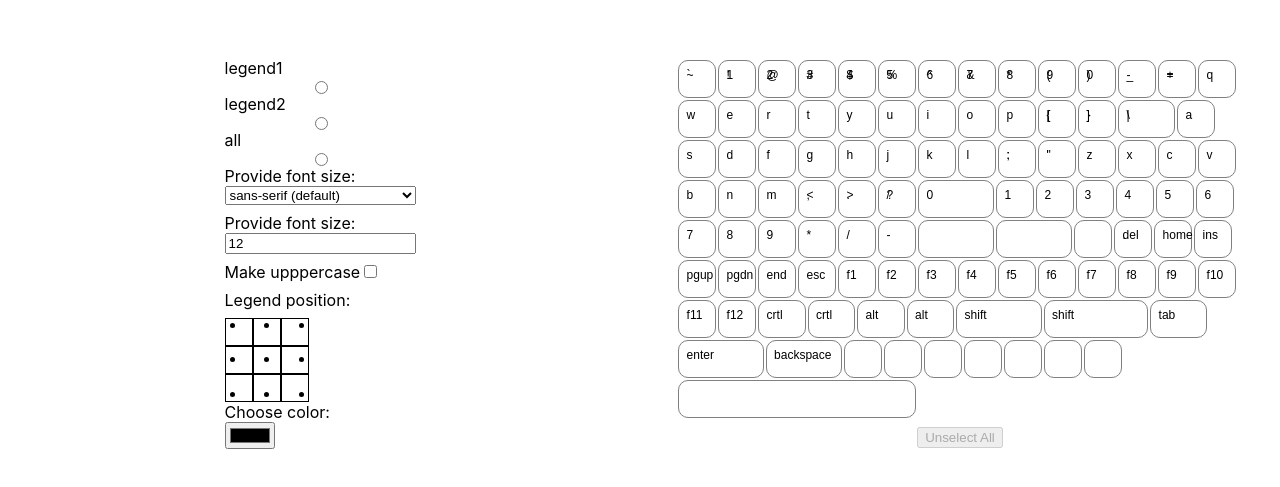
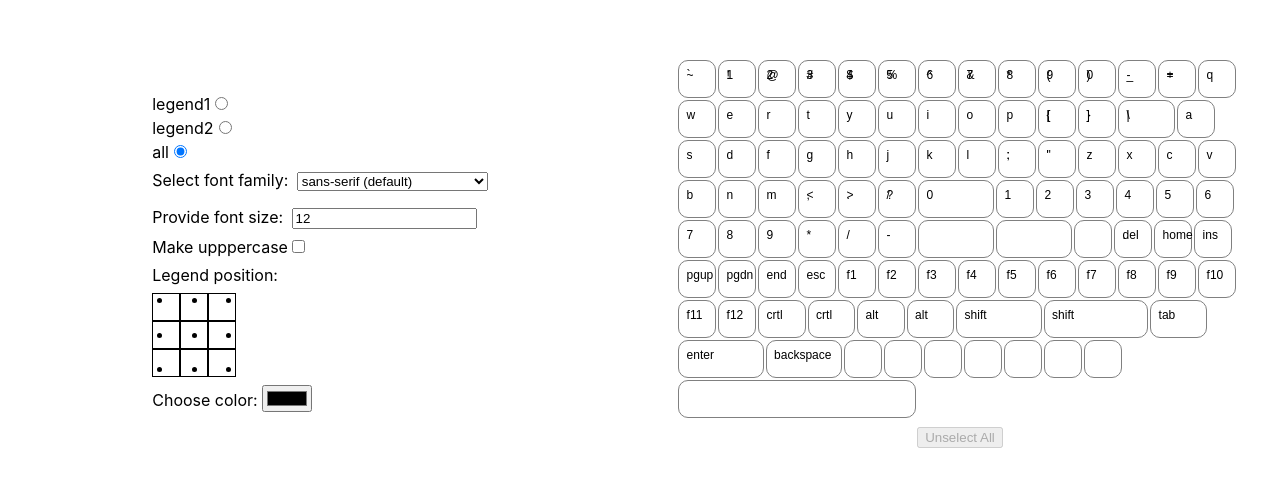
Before and after one commit to Stonedheart/keycap-legends-generator, a React (Create React App) app: page / in a window 1280 px wide. Shown: the part 147-634 px from the top of the page. Built offline with nearby package versions, Linux system fonts and the light colour scheme.

Commit message:
Add some styling to legedn styling form; add missing empty line; wrap label and inputs in divs;

```diff
--- a/src/components/legendStylingForm/FontFamilySelect.tsx
+++ b/src/components/legendStylingForm/FontFamilySelect.tsx
@@ -7,11 +7,11 @@ interface Props {
 
 const FontFamilySelect = ({ onSelect }: Props) => {
     return (
-        <>
-            <label htmlFor="fontFamily">Provide font size: </label>
+        <div>
+            <label htmlFor="fontFamily">Select font family: </label>
             <select
                 id="fontFamily"
-                style={{ marginBottom: 8 }}
+                style={{ marginBottom: 8, marginLeft: 4 }}
                 defaultValue={defaultFontFamily}
             >
                 {fontFamilyNames.map(name =>
@@ -23,7 +23,7 @@ const FontFamilySelect = ({ onSelect }: Props) => {
                     </option>
                 )}
             </select>
-        </>
+        </div>
     );
 };
 
--- a/src/components/legendStylingForm/LegendsStylingForm.tsx
+++ b/src/components/legendStylingForm/LegendsStylingForm.tsx
@@ -51,21 +51,29 @@ const LegendsStylingForm = () => {
 
     return (
         <div className="form-container">
+            <div style={{ marginBottom: 4 }}>
                 <label htmlFor="legendIndex0">legend1</label>
                 <input type="radio" value="0" name="legendIndex" id="legendIndex0" onChange={handleOnSelectRadio} />
+            </div>
+            <div style={{ marginBottom: 4 }}>
                 <label htmlFor="legendIndex1">legend2</label>
                 <input type="radio" value="1" name="legendIndex" id="legendIndex1" onChange={handleOnSelectRadio} />
+            </div>
+            <div style={{ marginBottom: 8 }}>
                 <label htmlFor="allLegends">all</label>
-            <input type="radio" value="" name="legendIndex" id="allLegends" onChange={handleOnSelectRadio} />
+                <input type="radio" value="" name="legendIndex" id="allLegends" onChange={handleOnSelectRadio} defaultChecked />
+            </div>
             <FontFamilySelect onSelect={handleFontFamilySelection} />
+            <div style={{ marginTop: 8 }}>
                 <label htmlFor="fontSize">Provide font size: </label>
                 <input
                     type="number"
                     id="fontSize"
                     onChange={handleFontSizeChange}
-                style={{ marginBottom: 8 }}
+                    style={{ marginBottom: 8, marginLeft: 4 }}
                     value={fontSizeInputValue}
                 />
+            </div>
             <div style={{ marginBottom: 8 }}>
                 <label htmlFor="uppercase">Make upppercase</label>
                 <input
@@ -75,11 +83,12 @@ const LegendsStylingForm = () => {
                 />
             </div>
             <LegendPositioning onLegendPositionClick={handleOnLegendPositionClick} />
-            <label htmlFor="colorPicker">
-                Choose color:
-            </label>
-            <input type="color" id="colorPicker" onChange={handleColorChange} />
+            <div style={{ marginTop: 8 }}>
+                <label htmlFor="colorPicker">Choose color:</label>
+                <input type="color" id="colorPicker" onChange={handleColorChange} style={{ marginLeft: 4 }}/>
             </div>
+        </div>
+
     );
 };
 
--- a/src/components/legendStylingForm/legendPositioning/LegendPositioning.tsx
+++ b/src/components/legendStylingForm/legendPositioning/LegendPositioning.tsx
@@ -11,7 +11,7 @@ const LegendPositioning = ({ onLegendPositionClick }: Props) => {
     const label = "Legend position:";
 
     return (
-        <>
+        <div>
             <label htmlFor="legendPosition">
                 {label}
             </label>
@@ -33,7 +33,7 @@ const LegendPositioning = ({ onLegendPositionClick }: Props) => {
                     ))
                 ))}
             </div>
-        </>
+        </div>
     )
 }
 
```
Also changed, not shown: src/components/legendStylingForm/LegendsStylingForm.css (line endings or trailing spaces). Lines whose indentation alone changed are shown as unchanged.
